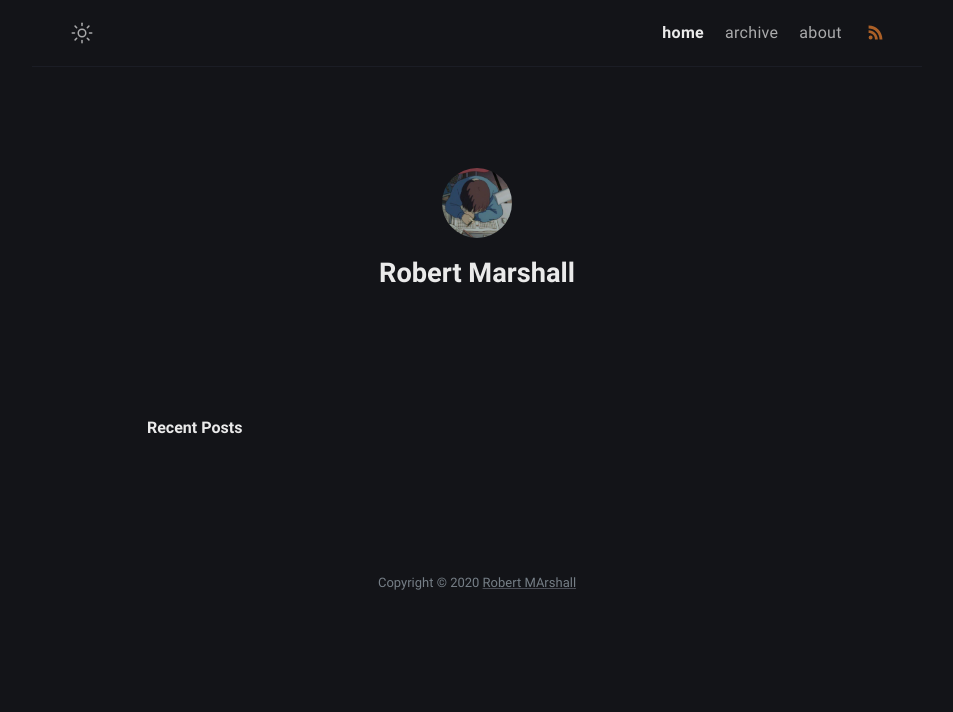
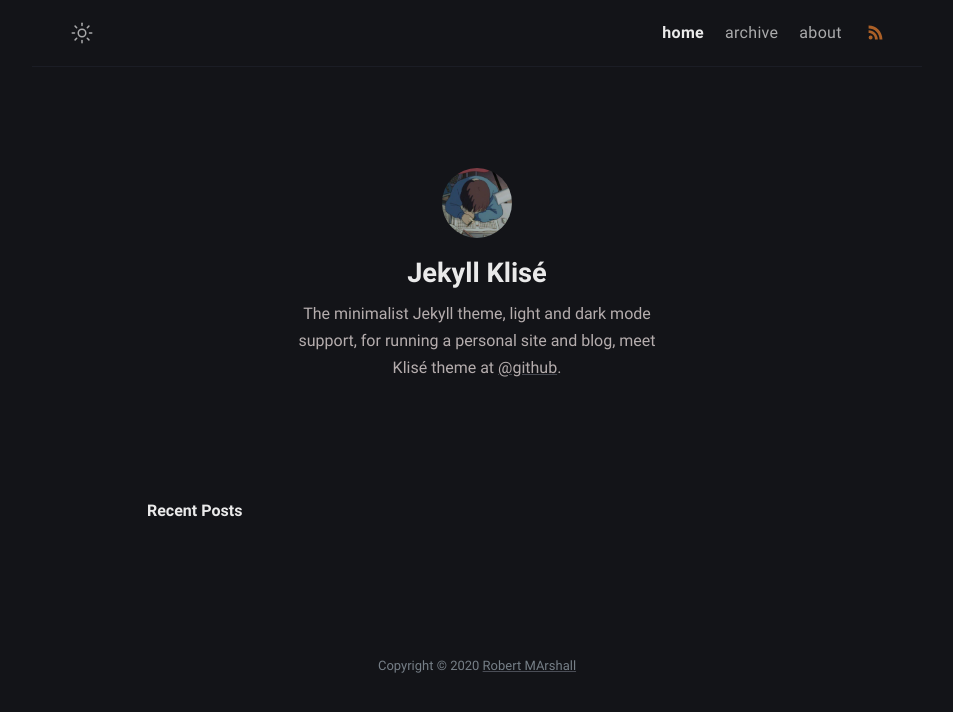
Before and after one commit to robert-marshall/xyz, a Jekyll site: the page built from index.md, in a window 1280 px wide. Shown: the top 712 px of the page, without its empty margins (163-1116 px from the left). Built offline with Jekyll 4.4.1, drawn with Linux system fonts in a browser that asks for light colours.

Commit message:
mergederp

```diff
--- a/_config.yml
+++ b/_config.yml
@@ -1,26 +1,29 @@
 # Site settings
-title: Robert Marshall # site title
+title: Klise Theme # site title
 description: >- # site description
-
+  He's writing in Bahasa about web technology and experience as a journal
+  for documentation things that he learned, meet him <a href="https://github.com/piharpi" target="_blank" rel="noopener">@github</a>.
 lang: en-US # default lang
-timezone: Europe/London # set your timezone
-image:  # This image used for Open Graph more info https://ogp.me/
-repo:  # site repo [optional]
+timezone: Asia/Jakarta # set your timezone
+image: assets/img/ogp.png # This image used for Open Graph more info https://ogp.me/
+repo: https://github.com/piharpi/jekyll-klise # site repo [optional]
 mode: dark # default theme "dark" | "light"
 
 # Profile settings
 author:
-  name: Robert Marshall # author name
+  name: Jekyll Klisé # author name
   bio: >- # tell to the world
-  username:  # general username
-  github:  # github username
-  twitter:  # twitter username
-  facebook:  # facebook username
-  email:  # email adress
+    The minimalist Jekyll theme, light and dark mode support, for running a personal site and blog,
+    meet Klisé theme at <a href="https://github.com/piharpi/jekyll-klise" target="_blank" rel="noopener">@github</a>.
+  username: username # general username
+  github: github_username # github username
+  twitter: twitter_username # twitter username
+  facebook: facebook_username # facebook username
+  email: your-email@email.com # email adress
   avatar: /assets/img/avatar.jpg # change with your own avatar
 
 # URL settings
-url: "https://robertmarshall.xyz" #
+url: "https://klise.now.sh" #
 baseurl:
 permalink: /:title/
 google_analytics: # leave it blank if not wish
```
